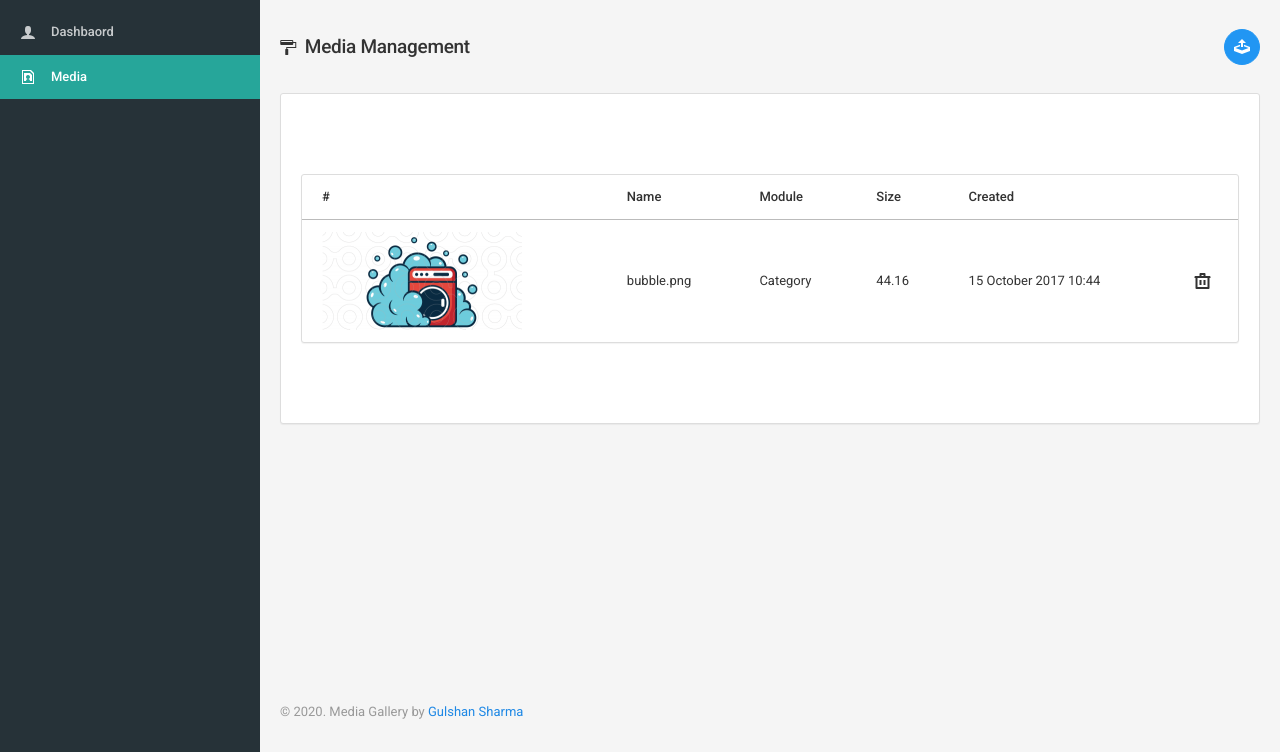
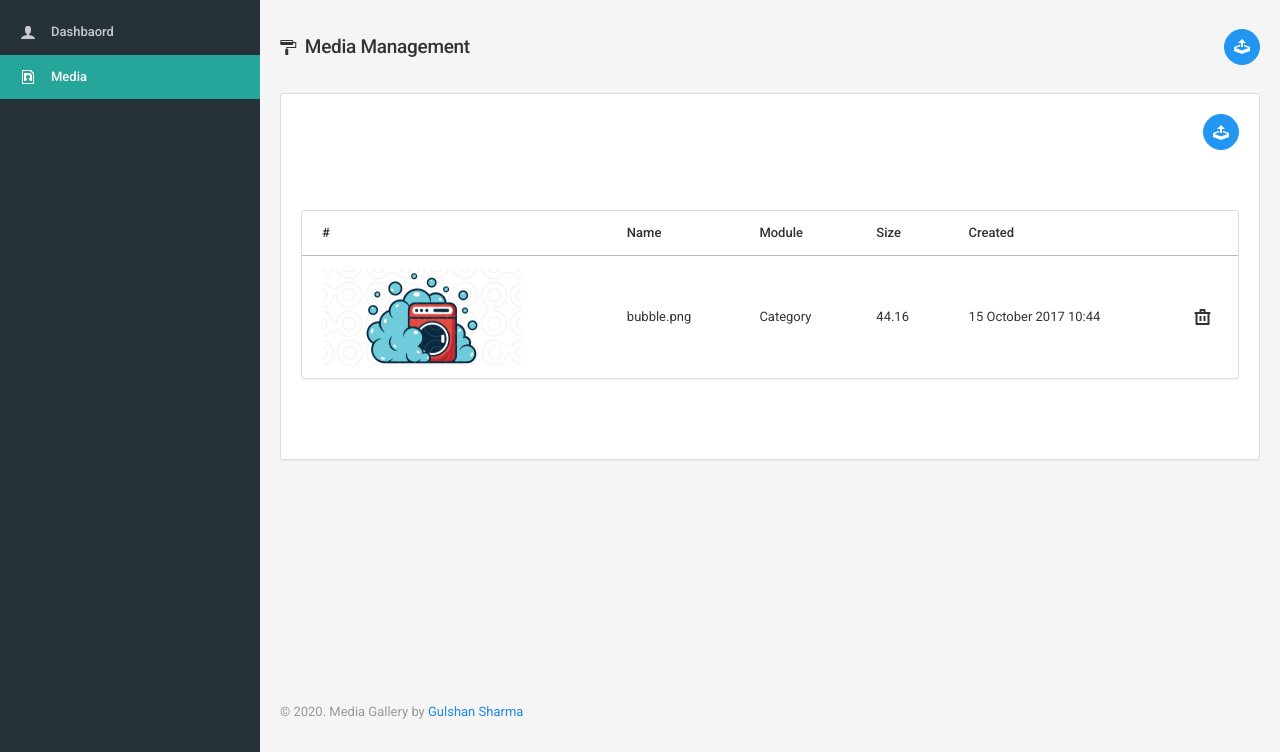
Before and after one commit to Guley/media-manager, a CodeIgniter app: page /database/media in a window 1280 px wide. Shown: the part 48-800 px from the top of the page. Run offline with CodeIgniter, Linux system fonts and the light colour scheme; data comes from the database, SQL or seed files in the repository; some libraries are stand-ins or nearby versions.

Commit message:
Add files via upload

```diff
--- a/application/views/media/lists.php
+++ b/application/views/media/lists.php
@@ -1,11 +1,12 @@
 <div class="content">
     <?php echo form_input($form['media_id']);  ?>
     <div class="row selected_images"> </div>
+    <div class="pull-right"><button type="button" onclick="loadUploaderWithGallery('.txt_container', 'media_test', 'single')" class="btn btn-primary btn-icon btn-rounded"><i class="icon-upload"></i></button> </div>
 </div>
-
 
 <div class="content">
     <div class="panel panel-flat">
+
         <div class="table-responsive">
             <table class="table table-responsive">
                 <thead>
```
